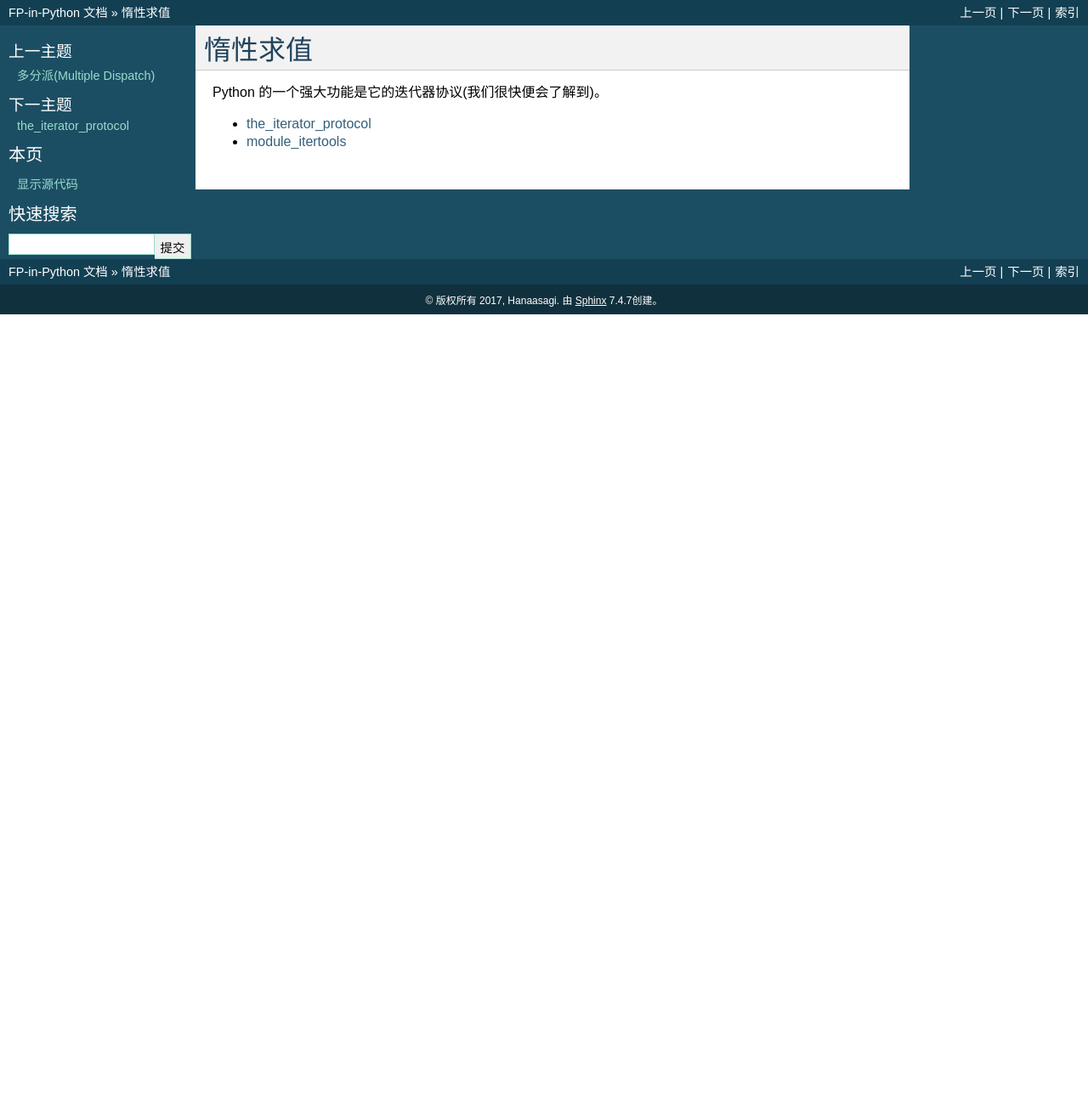
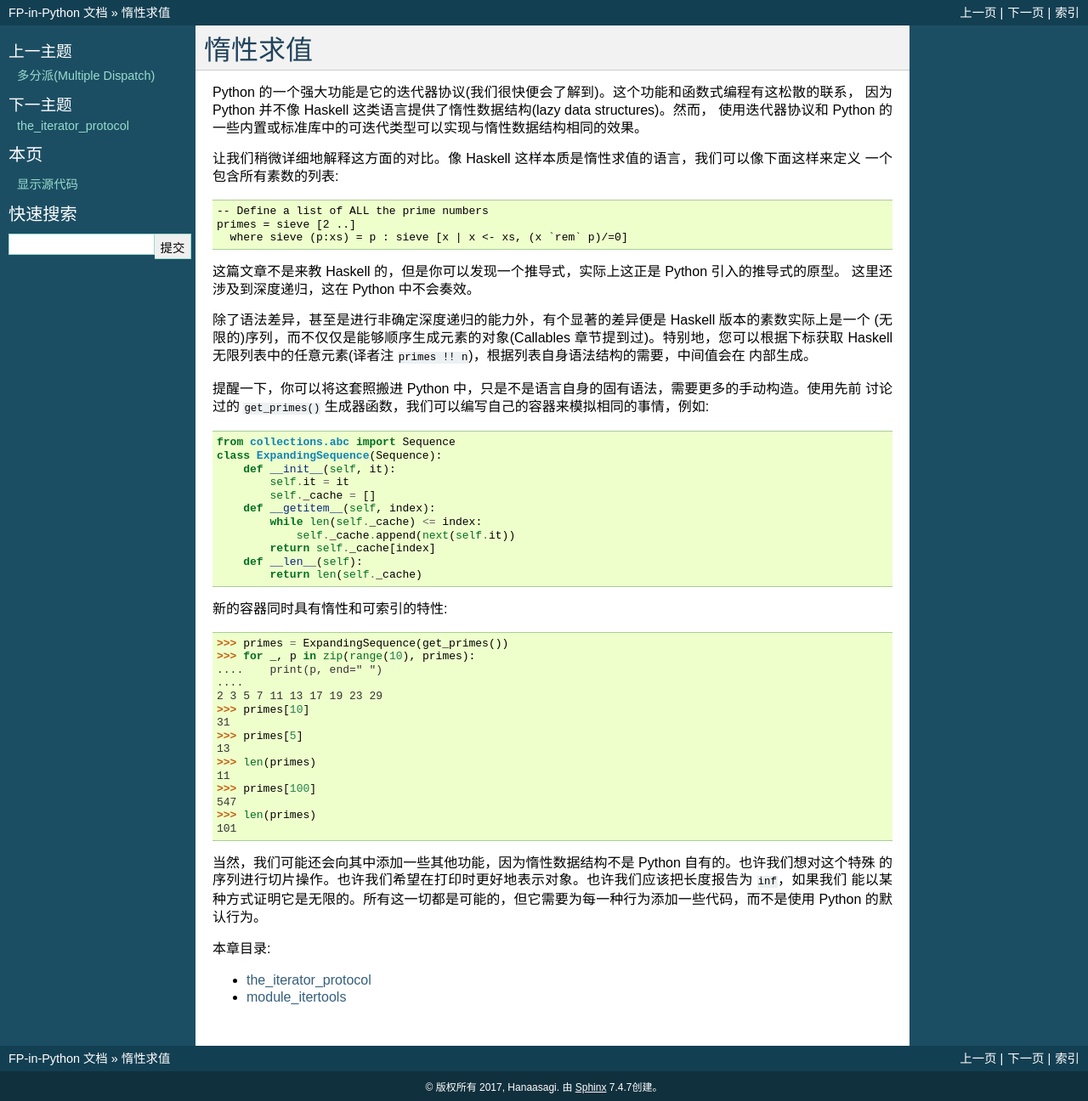
Before and after one commit to Hanaasagi/FP-in-python-zh, a Sphinx documentation site: the page built from source/lazy_evaluation.rst, in a window 1280 px wide. Shown: the whole page at 85% size. Built offline with Sphinx 7.4.7, drawn with Linux system fonts in a browser that asks for light colours; before the commit the page ends 900 px from its top, so only the background shows below that.

Commit message:
finish Lazy Evaluation chapter

```diff
--- a/source/lazy_evaluation.rst
+++ b/source/lazy_evaluation.rst
@@ -1,8 +1,65 @@
 惰性求值
 ===========
 
-Python 的一个强大功能是它的迭代器协议(我们很快便会了解到)。
+Python 的一个强大功能是它的迭代器协议(我们很快便会了解到)。这个功能和函数式编程有这松散的联系，
+因为 Python 并不像 Haskell 这类语言提供了惰性数据结构(lazy data structures)。然而，
+使用迭代器协议和 Python 的一些内置或标准库中的可迭代类型可以实现与惰性数据结构相同的效果。
+
+让我们稍微详细地解释这方面的对比。像 Haskell 这样本质是惰性求值的语言，我们可以像下面这样来定义
+一个包含所有素数的列表::
+
+    -- Define a list of ALL the prime numbers
+    primes = sieve [2 ..]
+      where sieve (p:xs) = p : sieve [x | x <- xs, (x `rem` p)/=0]
+
+这篇文章不是来教 Haskell 的，但是你可以发现一个推导式，实际上这正是 Python 引入的推导式的原型。
+这里还涉及到深度递归，这在 Python 中不会奏效。
+
+除了语法差异，甚至是进行非确定深度递归的能力外，有个显著的差异便是 Haskell 版本的素数实际上是一个
+(无限的)序列，而不仅仅是能够顺序生成元素的对象(Callables 章节提到过)。特别地，您可以根据下标获取
+Haskell 无限列表中的任意元素(译者注 ``primes !! n``)，根据列表自身语法结构的需要，中间值会在
+内部生成。
+
+提醒一下，你可以将这套照搬进 Python 中，只是不是语言自身的固有语法，需要更多的手动构造。使用先前
+讨论过的 ``get_primes()`` 生成器函数，我们可以编写自己的容器来模拟相同的事情，例如::
+
+    from collections.abc import Sequence
+    class ExpandingSequence(Sequence):
+        def __init__(self, it):
+            self.it = it
+            self._cache = []
+        def __getitem__(self, index):
+            while len(self._cache) <= index:
+                self._cache.append(next(self.it))
+            return self._cache[index]
+        def __len__(self):
+            return len(self._cache)
+
+新的容器同时具有惰性和可索引的特性::
+
+    >>> primes = ExpandingSequence(get_primes())
+    >>> for _, p in zip(range(10), primes):
+    ....    print(p, end=" ")
+    ....
+    2 3 5 7 11 13 17 19 23 29
+    >>> primes[10]
+    31
+    >>> primes[5]
+    13
+    >>> len(primes)
+    11
+    >>> primes[100]
+    547
+    >>> len(primes)
+    101
+
+当然，我们可能还会向其中添加一些其他功能，因为惰性数据结构不是 Python 自有的。也许我们想对这个特殊
+的序列进行切片操作。也许我们希望在打印时更好地表示对象。也许我们应该把长度报告为 ``inf``，如果我们
+能以某种方式证明它是无限的。所有这一切都是可能的，但它需要为每一种行为添加一些代码，而不是使用 Python
+的默认行为。
 
 .. toctree::
+    :caption: 本章目录:
+
     the_iterator_protocol
     module_itertools
```
